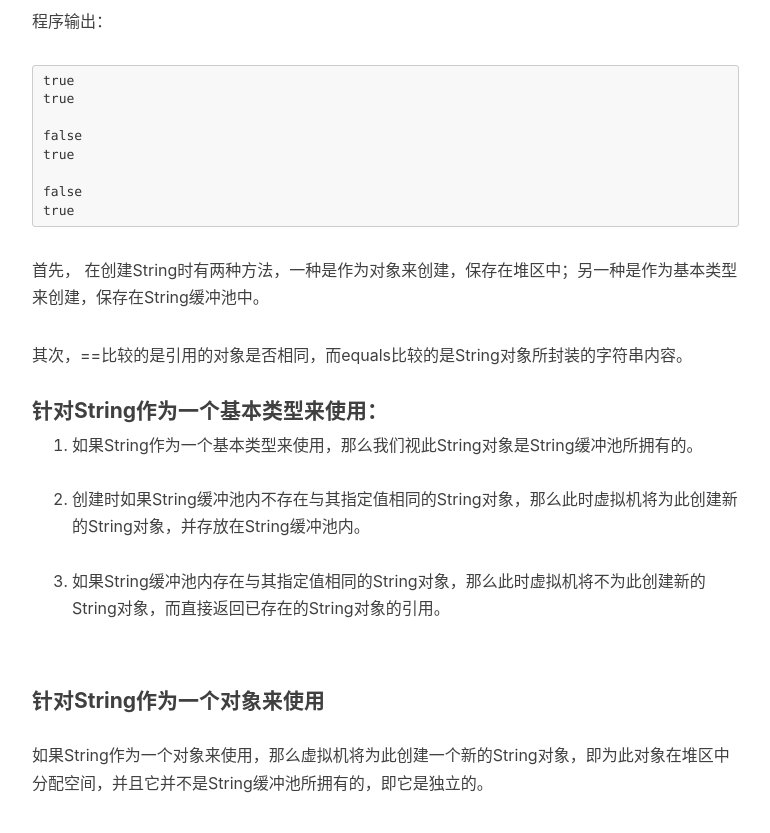
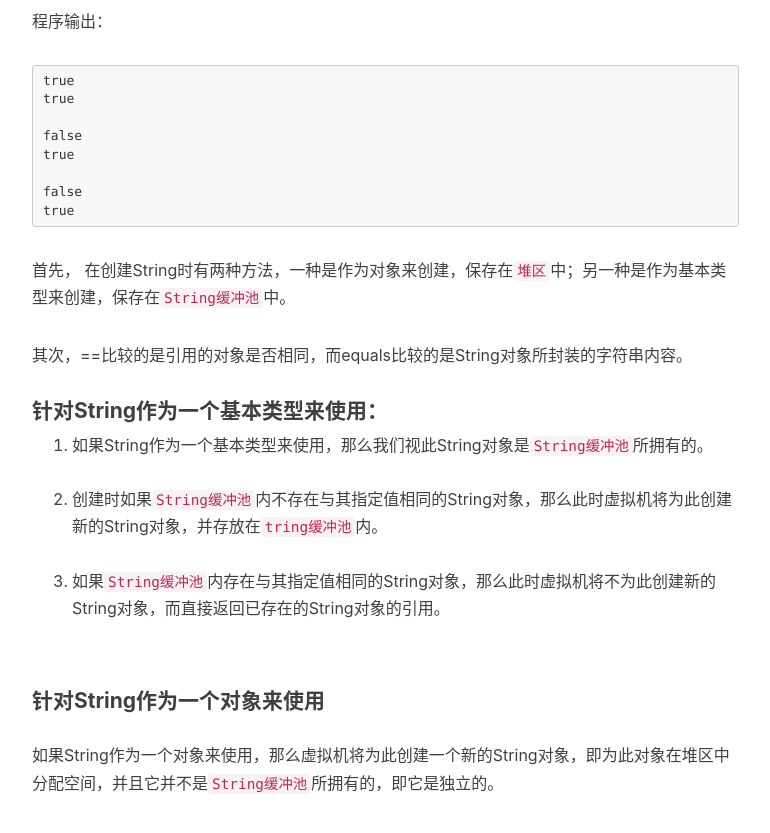
Before and after one commit to kanonjz/kanonjz.github.io, a Jekyll site: the page built from _posts/2017-11-23-String.md, in a window 1280 px wide and 900 px high, scrolled down 1085 px. Shown: the top 833 px of the window, without its empty margins (233-1003 px from the left). Built offline with Jekyll 4.4.1, drawn with Linux system fonts in a browser that asks for light colours; nearby versions of some CDN libraries; comment, search, counter and statistics services are not loaded.

Commit message:
Update 2017-11-23-String.md

````diff
--- a/_posts/2017-11-23-String.md
+++ b/_posts/2017-11-23-String.md
@@ -46,19 +46,19 @@ false
 true
 ```
 
-首先， 在创建String时有两种方法，一种是作为对象来创建，保存在堆区中；另一种是作为基本类型来创建，保存在String缓冲池中。
+首先， 在创建String时有两种方法，一种是作为对象来创建，保存在`堆区`中；另一种是作为基本类型来创建，保存在`String缓冲池`中。
 
 其次，==比较的是引用的对象是否相同，而equals比较的是String对象所封装的字符串内容。
 <br>
 
 #### 针对String作为一个基本类型来使用：
 
-1. 如果String作为一个基本类型来使用，那么我们视此String对象是String缓冲池所拥有的。<br><br>
-2. 创建时如果String缓冲池内不存在与其指定值相同的String对象，那么此时虚拟机将为此创建新的String对象，并存放在String缓冲池内。<br><br>
-3. 如果String缓冲池内存在与其指定值相同的String对象，那么此时虚拟机将不为此创建新的String对象，而直接返回已存在的String对象的引用。<br><br>
+1. 如果String作为一个基本类型来使用，那么我们视此String对象是`String缓冲池`所拥有的。<br><br>
+2. 创建时如果`String缓冲池`内不存在与其指定值相同的String对象，那么此时虚拟机将为此创建新的String对象，并存放在`tring缓冲池`内。<br><br>
+3. 如果`String缓冲池`内存在与其指定值相同的String对象，那么此时虚拟机将不为此创建新的String对象，而直接返回已存在的String对象的引用。<br><br>
 
 #### 针对String作为一个对象来使用
 
-如果String作为一个对象来使用，那么虚拟机将为此创建一个新的String对象，即为此对象在堆区中分配空间，并且它并不是String缓冲池所拥有的，即它是独立的。
+如果String作为一个对象来使用，那么虚拟机将为此创建一个新的String对象，即为此对象在堆区中分配空间，并且它并不是`String缓冲池`所拥有的，即它是独立的。
 
 <br><br><br><br><br>
````
